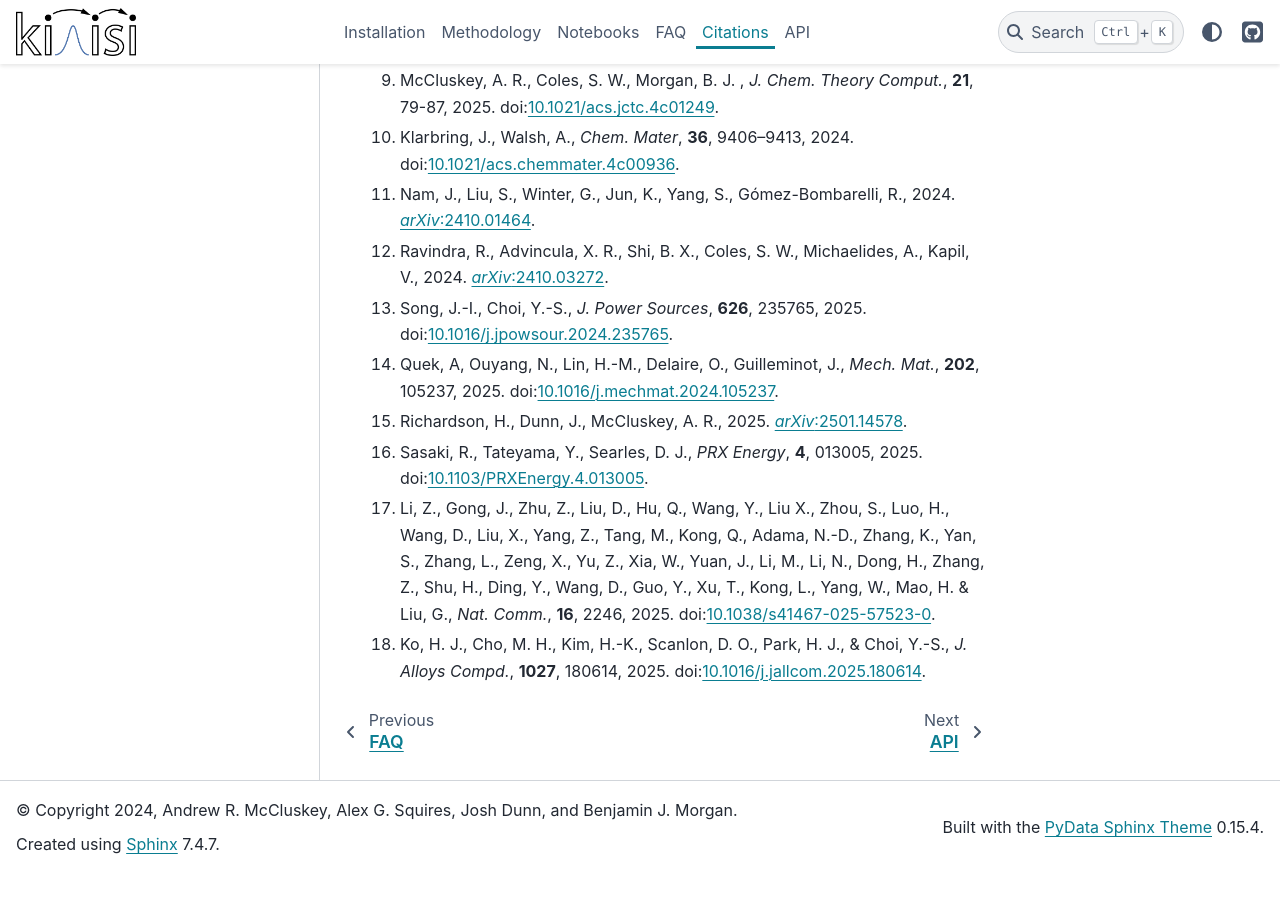
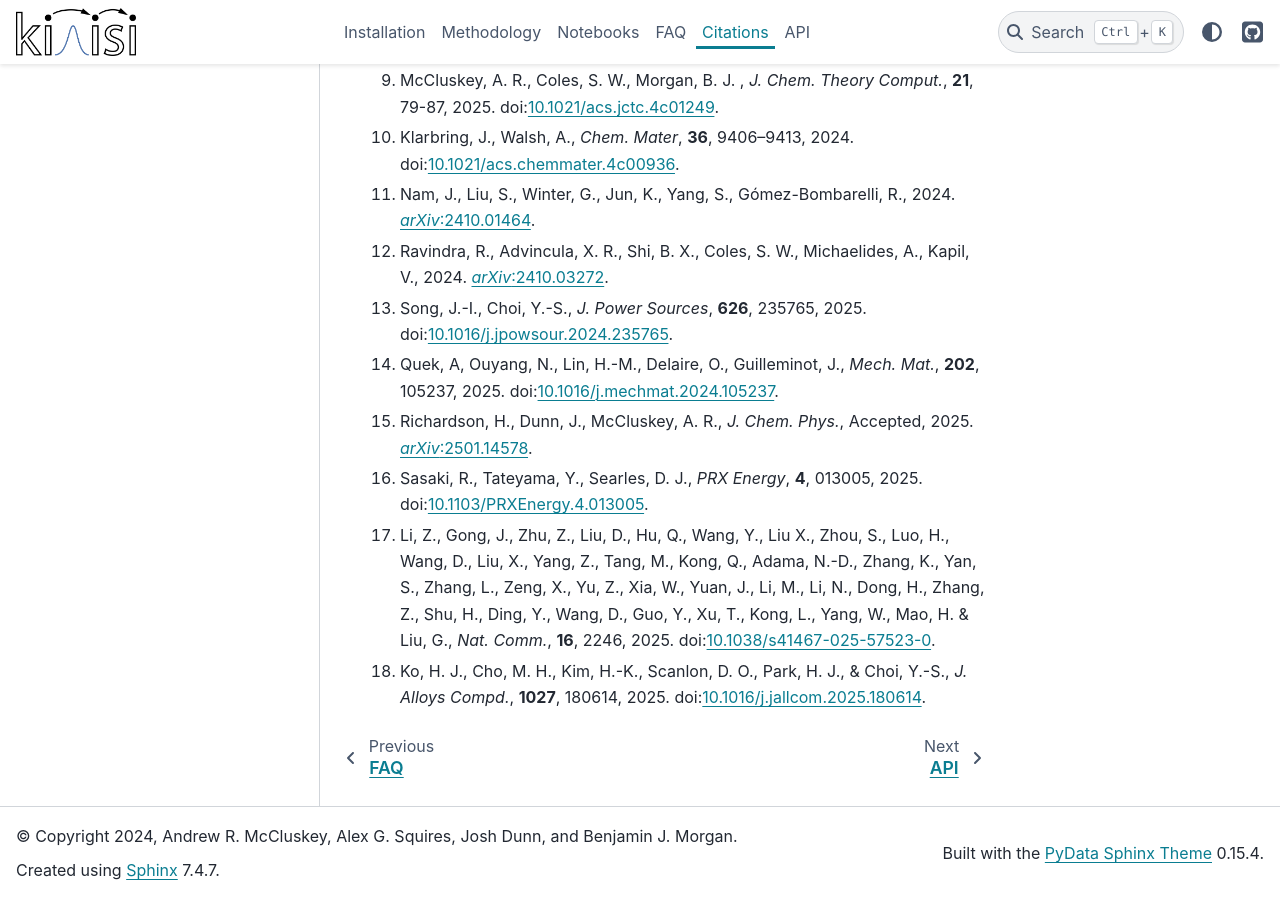
Before and after one commit to bjmorgan/kinisi, a Sphinx documentation site: the page built from docs/source/papers.md, in a window 1280 px wide and 900 px high, scrolled down 773 px. Built offline with Sphinx 7.4.7 and the PyData theme 0.15.4, drawn with Linux system fonts in a browser that asks for light colours; before the commit the page ends 1646 px from its top, so only the background shows below that.

Commit message:
Update papers.md

```diff
--- a/docs/source/papers.md
+++ b/docs/source/papers.md
@@ -16,7 +16,7 @@ Here we will try and list publications that have used `kinisi` (if you would lik
 12. Ravindra, R., Advincula, X. R., Shi, B. X., Coles, S. W., Michaelides, A., Kapil, V., 2024. [*arXiv*:2410.03272](https://arxiv.org/abs/2410.03272).
 13. Song, J.-I., Choi, Y.-S., *J. Power Sources*, **626**, 235765, 2025. doi:[10.1016/j.jpowsour.2024.235765](https://doi.org/10.1016/j.jpowsour.2024.235765).
 14. Quek, A, Ouyang, N., Lin, H.-M., Delaire, O., Guilleminot, J., *Mech. Mat.*, **202**, 105237, 2025. doi:[10.1016/j.mechmat.2024.105237](https://doi.org/10.1016/j.mechmat.2024.105237).
-15. Richardson, H., Dunn, J., McCluskey, A. R., 2025. [*arXiv*:2501.14578](https://arxiv.org/abs/2501.14578).
+15. Richardson, H., Dunn, J., McCluskey, A. R., *J. Chem. Phys.*, Accepted, 2025. [*arXiv*:2501.14578](https://arxiv.org/abs/2501.14578).
 16. Sasaki, R., Tateyama, Y., Searles, D. J., *PRX Energy*, **4**, 013005, 2025. doi:[10.1103/PRXEnergy.4.013005](https://doi.org/10.1103/PRXEnergy.4.013005).
 17. Li, Z., Gong, J., Zhu, Z., Liu, D., Hu, Q., Wang, Y., Liu X., Zhou, S., Luo, H., Wang, D., Liu, X., Yang, Z., Tang, M., Kong, Q., Adama, N.-D., Zhang, K., Yan, S., Zhang, L., Zeng, X., Yu, Z., Xia, W., Yuan, J., Li, M., Li, N., Dong, H., Zhang, Z., Shu, H., Ding, Y., Wang, D., Guo, Y., Xu, T., Kong, L., Yang, W., Mao, H. & Liu, G., *Nat. Comm.*, **16**, 2246, 2025. doi:[10.1038/s41467-025-57523-0](https://doi.org/10.1038/s41467-025-57523-0).
 18. Ko, H. J., Cho, M. H., Kim, H.-K., Scanlon, D. O., Park, H. J., & Choi, Y.-S., *J. Alloys Compd.*, **1027**, 180614, 2025. doi:[10.1016/j.jallcom.2025.180614](https://doi.org/10.1016/j.jallcom.2025.180614).
```
